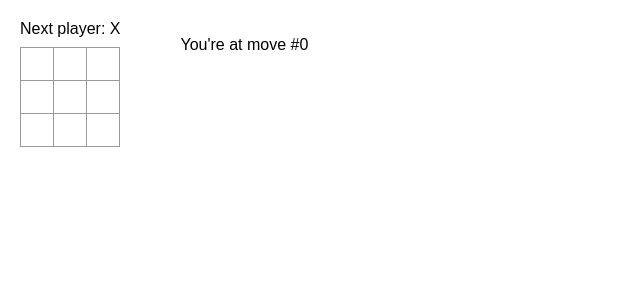
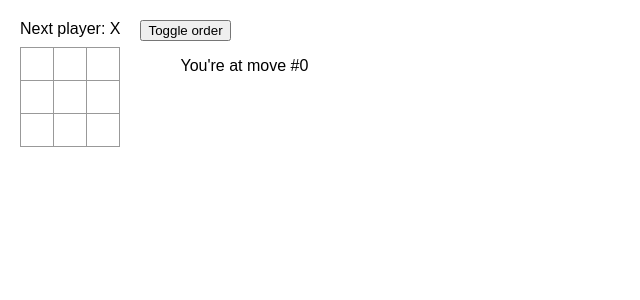
Before and after one commit to accorsia/tic-tac-toe, a React (Create React App) app: page / in a window 1280 px wide. Shown: the top 300 px of the page, without its empty margins (0-640 px from the left). Built offline with nearby package versions, Linux system fonts and the light colour scheme.

Commit message:
attemp for feature 3

```diff
--- a/src/App.js
+++ b/src/App.js
@@ -12,7 +12,7 @@ export default function Game() {
   const [currentMove, setCurrentMove] = useState(0); //  current move index
   const currentSquares = history[currentMove]; //  current status of squares vector
   const xIsNext = currentMove % 2 == 0;
-
+  const [order, setOrder] = useState(true);
   /**
    * Handles a play event of the game board
    * Function called by Board's "handleClick()"
@@ -50,6 +50,18 @@ export default function Game() {
     }
   });
 
+  function createHistoryList() {
+    if (order) {
+      return (
+        <ol>{moves}</ol>
+      )
+    }
+    else
+      return (
+        <ol reversed>{moves}</ol>
+      )
+  }
+
   return (
     <div className="game">
       {/* Game board */}
@@ -59,7 +71,10 @@ export default function Game() {
 
       {/* Game history */}
       <div className="game-info">
-        <ol>{moves}</ol>
+
+        <button onClick={() => { setOrder(!order) }}>Toggle order</button>
+
+        {createHistoryList()}
       </div>
     </div>
   );
```
